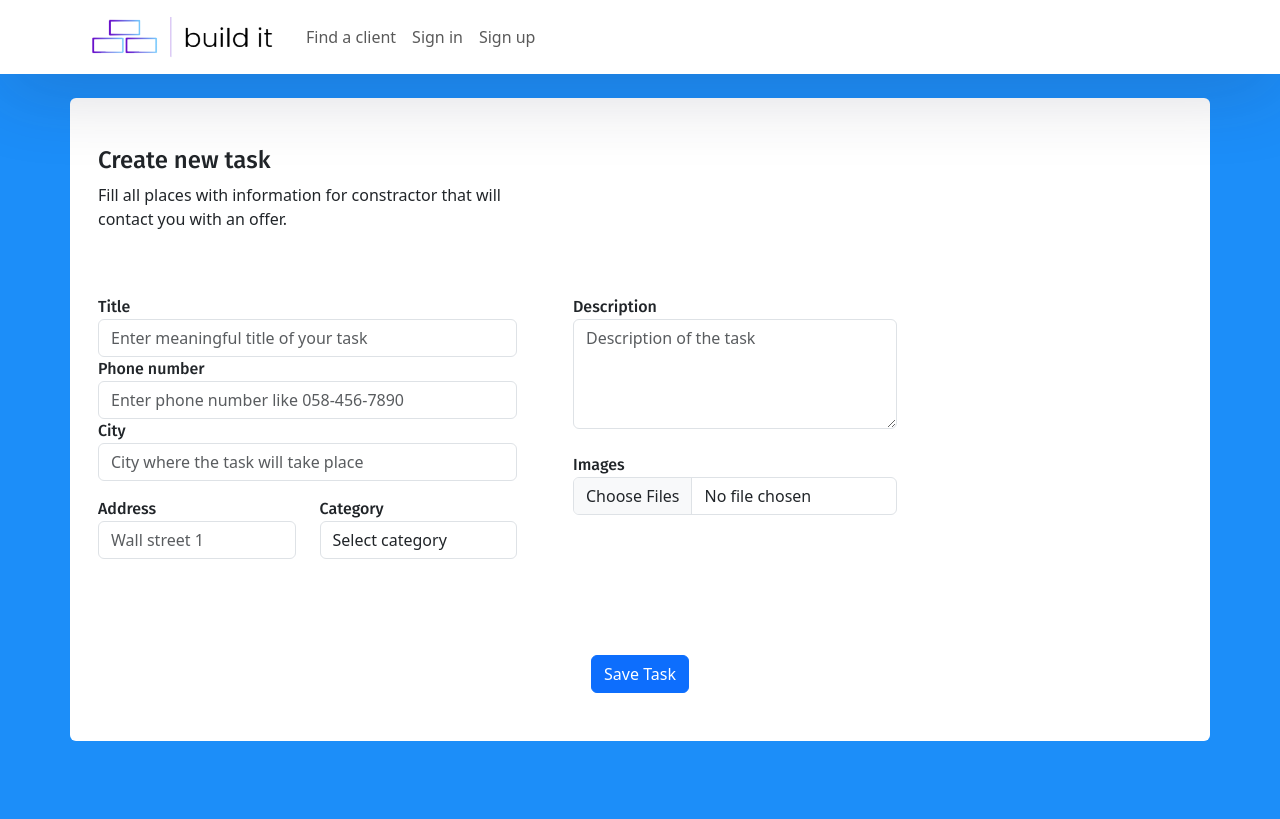
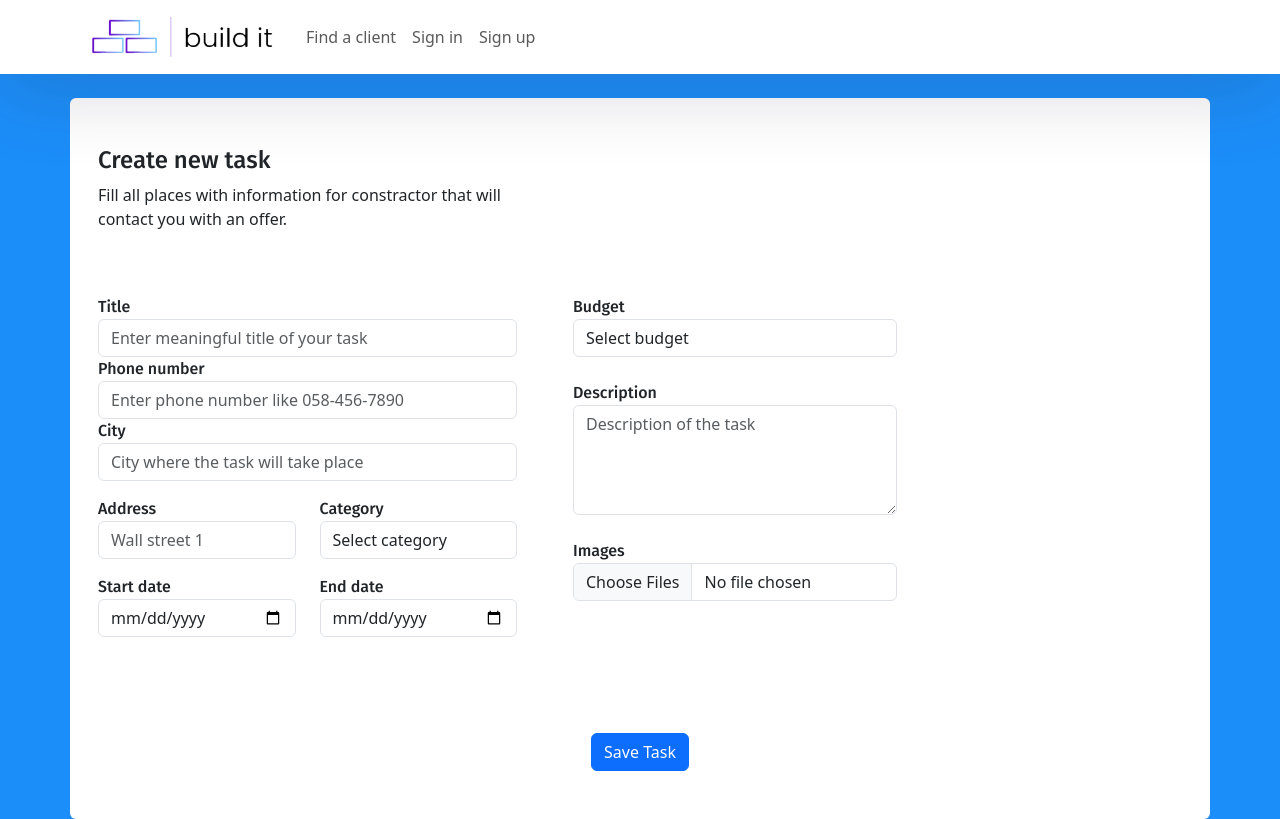
Before and after one commit to mikeDombrovsky/built_it_app, a React (Create React App) app: page /create-task in a window 1280 px wide. Built offline with nearby package versions, Linux system fonts and the light colour scheme.

Commit message:
createtask

```diff
--- a/src/components/CreateTask.js
+++ b/src/components/CreateTask.js
@@ -24,6 +24,9 @@ export const CreateTask = () => {
         city,
         address,
         category,
+        budget,
+        start_date,
+        end_date,
         desc,
         task_images
     } = inputs;
@@ -75,7 +78,7 @@ export const CreateTask = () => {
         const formData = new FormData();
         if (task_images) {
             for (let i = 0; i < task_images.length; i++) {
-                formData.append('image', task_images[i]);
+                formData.append('attachments[]', task_images[i],);
             }
         }
 
@@ -85,7 +88,7 @@ export const CreateTask = () => {
         formData.append('budget', budget);
         formData.append('category', category);
         formData.append('description', desc);
-        console.log(formData);
+        console.log(formData.toString());
 
         let response = await fetch(BASE_URL + 'api/task/', {
             method: 'PUT',
@@ -101,7 +104,6 @@ export const CreateTask = () => {
         } else {
             console.log(response.status);
         }
-
     }
 
     return (
@@ -135,6 +137,7 @@ export const CreateTask = () => {
                                     name="title"
                                 />
                             </div>
+
                             <div className="col-md-12 d-flex flex-column align-items-start">
                                 <label className="labels">Phone number</label>
                                 <input
@@ -148,6 +151,7 @@ export const CreateTask = () => {
                                     required
                                 />
                             </div>
+
                             <div className="col-md-12 d-flex flex-column align-items-start">
                                 <label className="labels">City</label>
                                 <input
@@ -159,6 +163,7 @@ export const CreateTask = () => {
                                     name="city"
                                 />
                             </div>
+
                         </div>
                         <div className="row mt-3">
                             <div className="col-md-6 d-flex flex-column align-items-start">
@@ -169,7 +174,7 @@ export const CreateTask = () => {
                                     className="form-control"
                                     placeholder="Wall street 1"
                                     value={address}
-                                    name="ountry"
+                                    name="address"
                                 />
                             </div>
                             <div className="col-md-6 d-flex flex-column align-items-start">
@@ -180,21 +185,63 @@ export const CreateTask = () => {
                                     value={category}
                                     name="category"
                                 >
-                                    <option value="1">Select category</option>
-                                    <option value="2">Laying of tiles</option>
-                                    <option value="3">Wall painting</option>
-                                    <option value="4">Electricity</option>
-                                    <option value="5">Carpentry</option>
-                                    <option value="6">bricklaying</option>
-                                    <option value="7">Sewage</option>
+                                    <option value="null">Select category</option>
+                                    <option value="tiles">Laying of tiles</option>
+                                    <option value="painting">Wall painting</option>
+                                    <option value="electricity">Electricity</option>
+                                    <option value="carpentry">Carpentry</option>
+                                    <option value="bricklaying">Bricklaying</option>
+                                    <option value="sewage">Sewage</option>
                                 </select>
                             </div>
                         </div>
+                        <div className="row mt-3">
+                            <div className="col-md-6 d-flex flex-column align-items-start">
+                                <label className="labels">Start date</label>
+                                <input
+                                    onChange={onChange}
+                                    type="date"
+                                    className="form-control"
+                                    // placeholder="Wall street 1"
+                                    value={start_date}
+                                    name="start_date"
+                                />
+                            </div>
+                            <div className="col-md-6 d-flex flex-column align-items-start">
+                                <label className="labels">End date</label>
+                                <input
+                                    onChange={onChange}
+                                    type="date"
+                                    className="form-control"
+                                    // placeholder="Wall street 1"
+                                    value={end_date}
+                                    name="end_date"
+                                />
+                            </div>
+                        </div>
+
 
                     </div>
                 </div>
                 <div className="col-md-4">
                     <div className="p-3 py-5">
+                        <div className="col-md-12 d-flex flex-column align-items-start">
+                            <label className="labels">Budget</label>
+                            <select
+                                onChange={onChange}
+                                className="form-control"
+                                value={budget}
+                                name="budget"
+                            >
+                                <option value="null">Select budget</option>
+                                <option value="500">less then ₪500</option>
+                                <option value="1000">between ₪500 and ₪1000</option>
+                                <option value="10000">between ₪1000 and ₪10.000</option>
+                                <option value="50000">between ₪10.000 and ₪50.000</option>
+                                <option value="50001">more then ₪50.000</option>
+                            </select>
+                        </div>
+                        <br/>
                         <div className="col-md-12 d-flex flex-column align-items-start">
                             <label className="labels">Description</label>
                             <textarea
@@ -223,7 +270,7 @@ export const CreateTask = () => {
 
             </div>
             <div className="row">
-               <div className="col m-5 text-center">
+                <div className="col m-5 text-center">
                     <input type='submit' className="btn btn-primary profile-button" value="Save Task"/>
                 </div>
             </div>
--- a/src/components/Profile.js
+++ b/src/components/Profile.js
@@ -56,7 +56,11 @@ export const Profile = () => {
                 data
             )
             // bug fix in render with extra slash in the end of the url
-            let src = BASE_URL + data.image;
+            let src;
+            if(data.image.startsWith('/')){
+                 data.image = data.image.slice(1);
+            }
+            src = BASE_URL + data.image;
             if (BASE_URL === 'https://build-it-server.onrender.com/') {
                 src = BASE_URL.slice(0, -1) + data.image;
                 // bug fix for default image that render may delete from server
```
